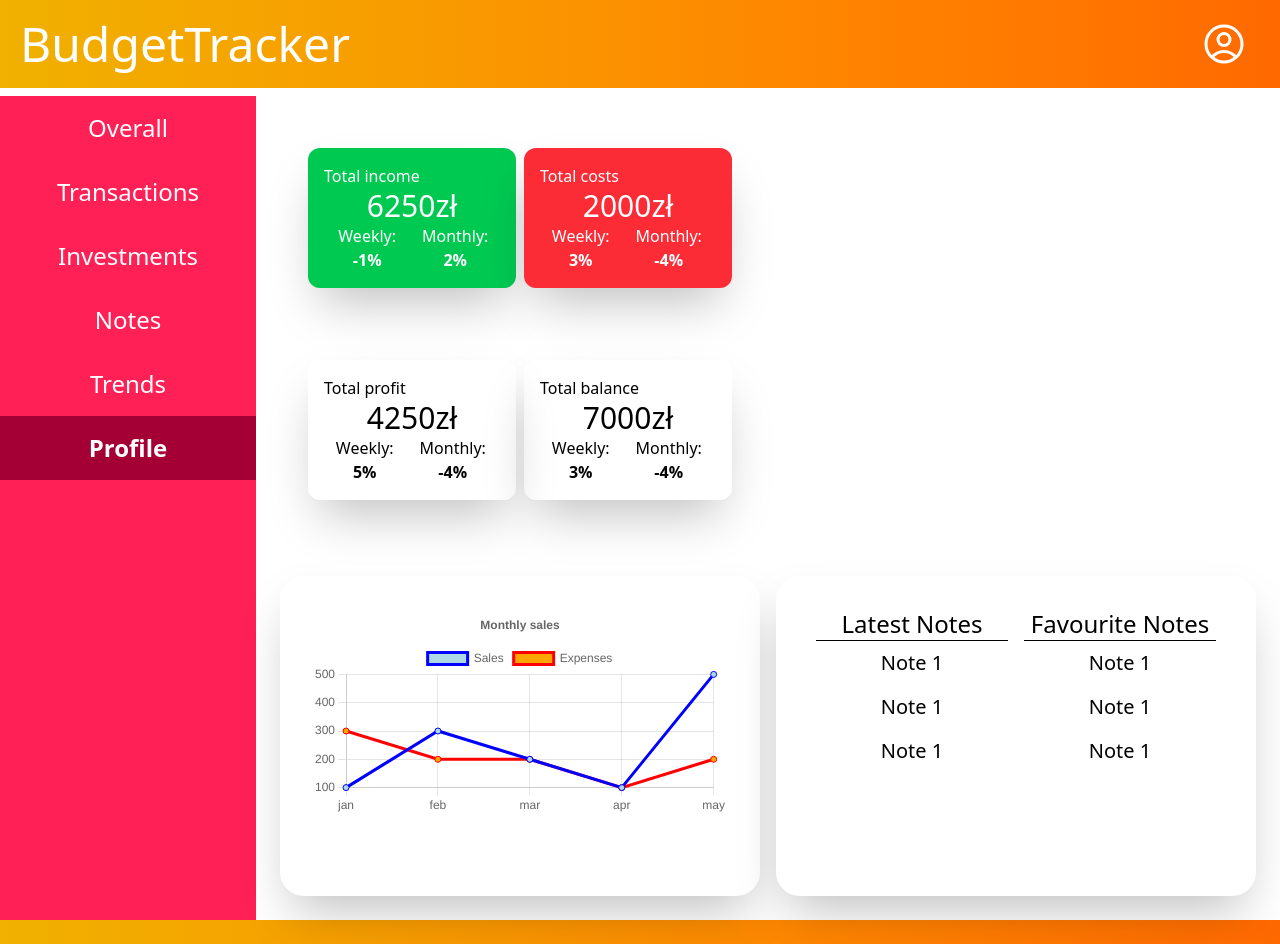
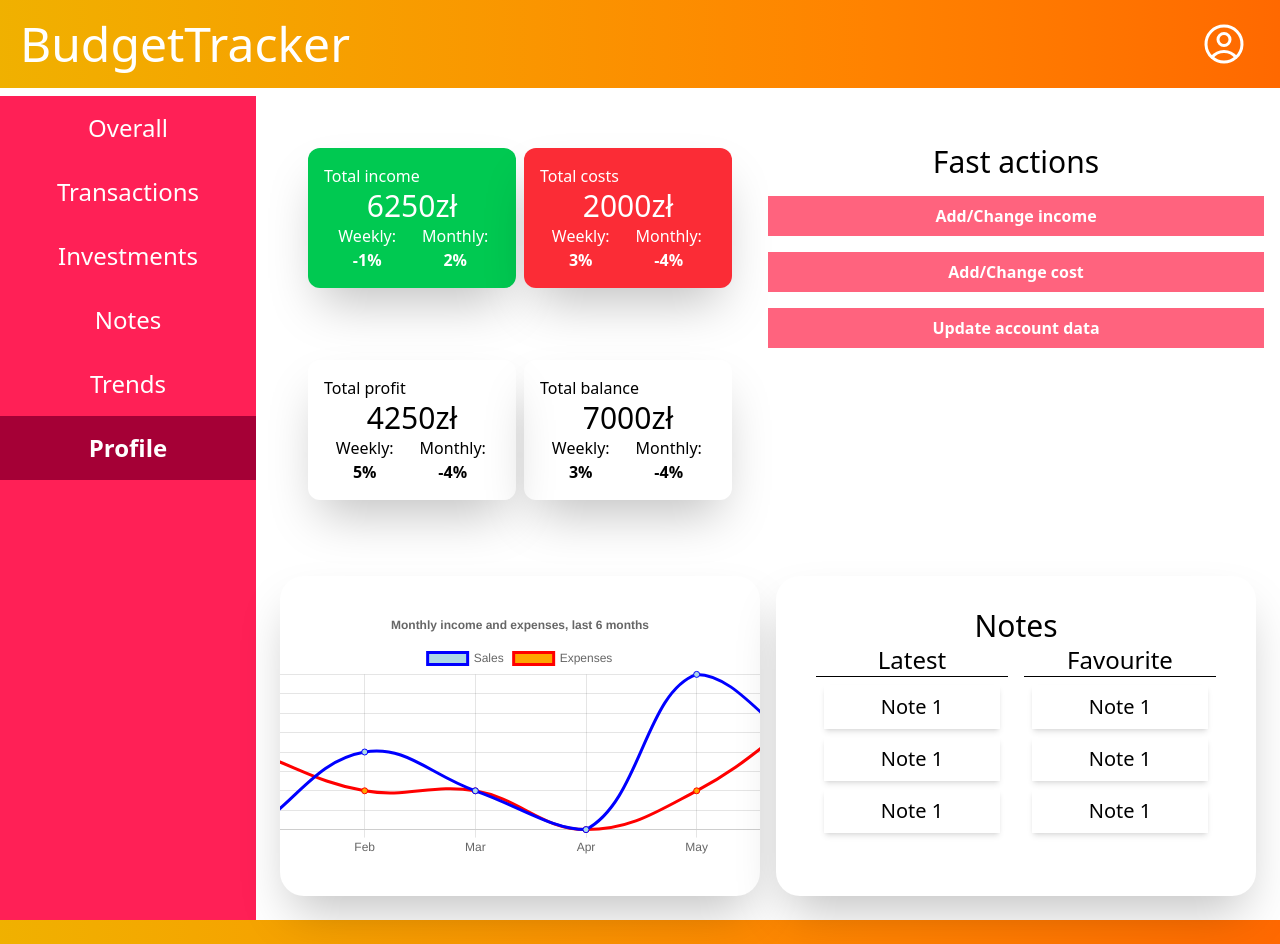
Before and after one commit to LisZLisowni2/budget-tracker, a React (Vite) app in the folder frontend/: page /dashboard/overall in a window 1280 px wide. Shown: the top 944 px of the page. Built offline with nearby package versions, Linux system fonts and the light colour scheme; no server answers.

Commit message:
Update Overall.tsx and create Transactions component

```diff
--- a/frontend/src/App.tsx
+++ b/frontend/src/App.tsx
@@ -11,6 +11,7 @@ import { BrowserRouter as Router, Routes, Route } from 'react-router'
 import { UserProvide } from './context/UserContext'
 import Profile from './components/Dashboard/Profile'
 import Overall from './components/Dashboard/Overall'
+import Transactions from './components/Dashboard/Transaction'
 import Footer from './components/Footer/Footer'
 // import reactLogo from './assets/react.svg'
 // import viteLogo from '/vite.svg'
@@ -21,7 +22,7 @@ function DashboardLayout() {
         <Dashboard>
           <Routes>
             <Route path='/overall' element={<Overall />} />
-            <Route path='/transactions' element={<p className='text-2xl'>Welcome to transactions!</p>} />
+            <Route path='/transactions' element={<Transactions />} />
             <Route path='/investments' element={<p className='text-2xl'>Welcome to investments!</p>} />
             <Route path='/notes' element={<p className='text-2xl'>Welcome to notes!</p>} />
             <Route path='/trends' element={<p className='text-2xl'>Welcome to trends!</p>} />
--- a/frontend/src/components/Dashboard/Overall.tsx
+++ b/frontend/src/components/Dashboard/Overall.tsx
@@ -11,7 +11,6 @@ import {
     Title,
     Tooltip,
     Legend,
-    plugins
 } from "chart.js"
 
 ChartJS.register(
@@ -41,7 +40,7 @@ interface INotes {
 function StatsItem({ title, value, currency, weekDiff, monthDiff, type }: IStatsItem) {
     const bgColor = (type === "income") ? "bg-green-500 text-white" : ((type === "expense") ? "bg-red-500 text-white" : "bg-whtie text-black")
     return (
-        <div className={`w-full rounded-xl shadow-2xl ${bgColor}`}>
+        <div className={`w-full rounded-xl shadow-2xl hover:scale-105 transition-all ${bgColor}`}>
             <div className="flex flex-row justify-between">
                 <h3>{ title }</h3>
             </div>
@@ -60,7 +59,7 @@ function Notes({ title, notes }: INotes) {
             <h2 className="text-xl lg:text-2xl">{ title }</h2>
             <hr />
             <ul className="*:p-2 text-md">
-                { notes.map((note) => <li>{ note }</li>) }
+                { notes.map((note) => <li className="shadow-md p-1 m-2 hover:scale-105 transition-all">{ note }</li>) }
             </ul>
         </div>
     )
@@ -78,52 +77,69 @@ export default function Overall() {
     console.log(user)
 
     const data = {
-        labels: ['jan', 'feb', 'mar', 'apr', 'may'],
+        labels: ['Jan', 'Feb', 'Mar', 'Apr', 'May', 'Jun'],
         datasets: [
             {
                 label: "Sales",
-                data: [100, 300, 200, 100, 500],
+                data: [100, 300, 200, 100, 500, 300],
                 borderColor: "blue",
                 backgroundColor: "lightblue",
-                fill: true
+                fill: true,
+                tension: 0.4
             },
             {
                 label: "Expenses",
-                data: [300, 200, 200, 100, 200],
+                data: [300, 200, 200, 100, 200, 400],
                 borderColor: "red",
                 backgroundColor: "orange",
-                fill: true
+                fill: true,
+                tension: 0.4
             }
         ]
     }
 
     const options = {
-        responsive: true,
+        responsive: false,
         plugins: {
             // legend: { position: "top" },
-            title: { display: true, text: "Monthly sales" }
+            title: { display: true, text: "Monthly income and expenses, last 6 months" }
         }
     }
 
     return (
         <div className="flex items-center justify-between flex-col h-full *:p-4 max-lg:overflow-auto">
-            <div className="flex-col w-full h-1/4 *:p-8 max-sm:*:my-3">
-                <div className="flex flex-row md:w-1/2 *:m-1 *:p-4">
-                    <StatsItem title="Total income" value={ 6250 } currency="zł" weekDiff={ -1 } monthDiff={ 2 } type="income" />
-                    <StatsItem title="Total costs" value={ 2000 } currency="zł" weekDiff={ 3 } monthDiff={ -4 } type="expense" />
+            <div className="flex flex-row w-full">
+                <div className="flex-col w-full h-1/4 *:p-8 ">
+                    <div className="flex flex-row *:m-1 *:p-4">
+                        <StatsItem title="Total income" value={ 6250 } currency="zł" weekDiff={ -1 } monthDiff={ 2 } type="income" />
+                        <StatsItem title="Total costs" value={ 2000 } currency="zł" weekDiff={ 3 } monthDiff={ -4 } type="expense" />
+                    </div>
+                    <div className="flex flex-row *:m-1 *:p-4">
+                        <StatsItem title="Total profit" value={ 4250 } currency="zł" weekDiff={ 5 } monthDiff={ -4 } type="other" />
+                        <StatsItem title="Total balance" value={ 7000 } currency="zł" weekDiff={ 3 } monthDiff={ -4 } type="other" />
+                    </div>
                 </div>
-                <div className="flex flex-row md:w-1/2 *:m-1 *:p-4">
-                    <StatsItem title="Total profit" value={ 4250 } currency="zł" weekDiff={ 5 } monthDiff={ -4 } type="other" />
-                    <StatsItem title="Total balance" value={ 7000 } currency="zł" weekDiff={ 3 } monthDiff={ -4 } type="other" />
+                <div className="flex-col w-full h-1/4 max-md:hidden mt-8">
+                    <h3 className="text-3xl">Fast actions</h3>
+                    <ul className="[&>li]:bg-rose-400 [&>li]:hover:bg-rose-700 [&>li]:hover:scale-105 [&>li]:transition-all [&>li]:my-4 [&>li]:p-2 text-white font-bold">
+                        <li>Add/Change income</li>
+                        <li>Add/Change cost</li>
+                        <li>Update account data</li>
+                    </ul>
                 </div>
             </div>
-            <div className="flex max-sm:flex-col justify-evenly lg:w-full *:bg-white">
-                <div className="text-lg lg:text-xl h-80 p-8 m-2 shadow-2xl lg:w-3/5 rounded-3xl flex justify-between overflow-hidden">
-                    <Line data={data} options={options} style={{ width: "500px"}}/>
+            <div className="flex max-md:flex-col justify-evenly lg:w-full *:bg-white">
+                <div className="text-lg lg:text-xl max-h-80 p-8 m-2 shadow-2xl md:w-3/5 rounded-3xl flex justify-between overflow-hidden">
+                    <div className="w-full h-full flex justify-center">
+                        <Line data={data} options={options} width={600} height={250}/>
+                    </div>
                 </div>
-                <div className="text-lg lg:text-xl h-80 p-8 m-2 shadow-2xl lg:w-3/5 rounded-3xl flex justify-between overflow-hidden">
-                    <Notes title="Latest Notes" notes={["Note 1", "Note 1", "Note 1"]}/>
-                    <Notes title="Favourite Notes" notes={["Note 1", "Note 1", "Note 1"]}/>
+                <div className="text-lg lg:text-xl max-h-80 p-8 m-2 shadow-2xl md:w-3/5 rounded-3xl flex flex-col justify-between overflow-hidden">
+                    <h3 className="text-3xl">Notes</h3>
+                    <div className="flex">
+                        <Notes title="Latest" notes={["Note 1", "Note 1", "Note 1"]}/>
+                        <Notes title="Favourite" notes={["Note 1", "Note 1", "Note 1"]}/>
+                    </div>
                 </div>
             </div>
         </div>
--- /dev/null
+++ b/frontend/src/components/Dashboard/Transaction.tsx
@@ -0,0 +1,19 @@
+import { useUser } from "../../context/UserContext"
+
+export default function Transactions() {
+    const { user, loading } = useUser()
+
+    if (loading) {
+        return (<p>
+            Loading profile...
+        </p>)
+    }
+
+    console.log(user)
+
+    return (
+        <div className="flex items-center justify-between flex-col h-full *:p-4 max-lg:overflow-auto">
+
+        </div>
+    )
+}
```
